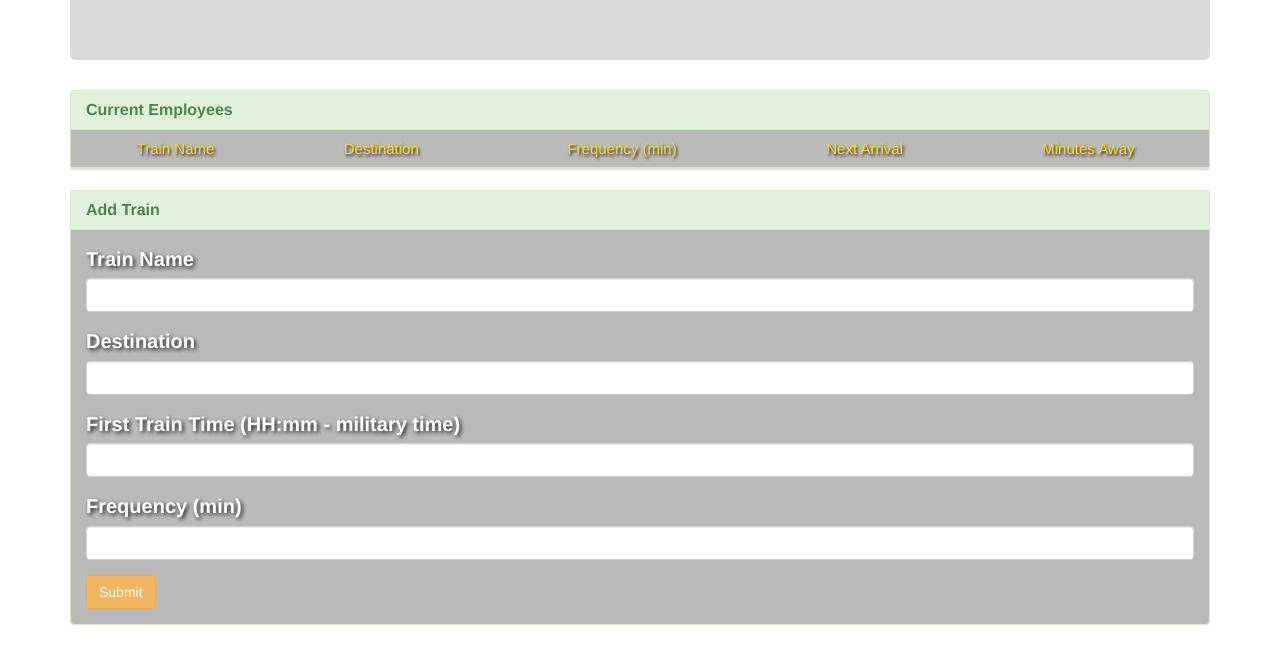
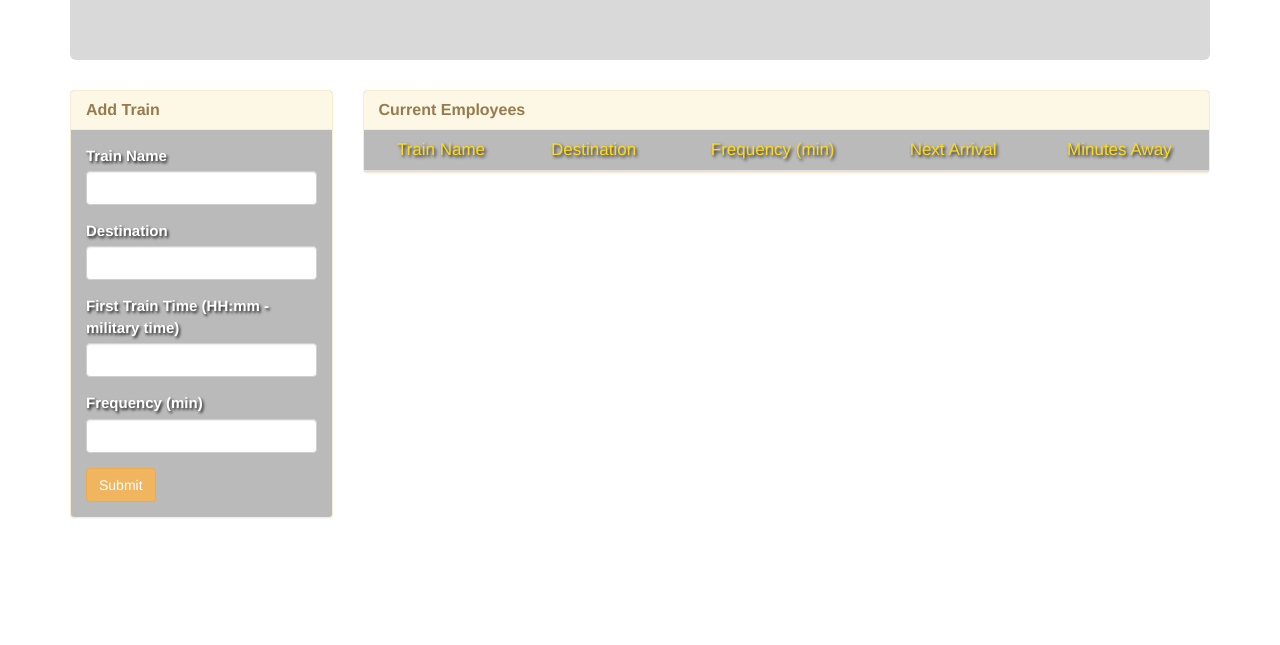
Before and after one commit to rickpicolli/train-scheduler, a plain HTML site: page index.html in a window 1280 px wide. Shown: the part 186-831 px from the top of the page. After the commit the page ends 800 px from the top, so only its background shows below. Drawn offline with nearby package versions, Linux system fonts and the light colour scheme; no server answers.

Commit message:
debugging and adding a screenshot to update readme

```diff
--- a/assets/css/style.css
+++ b/assets/css/style.css
@@ -45,13 +45,13 @@
 
 	color: white !important;
 	text-shadow: black 0.1em 0.1em 0.2em;
-	font-size: 20px;
+	font-size: 15px;
 }
 
 table th {
 	color: gold !important;
 	text-shadow: black 0.1em 0.1em 0.2em;
-	font-size: 15px;
+	font-size: 17px;
 	text-align: center;
 }
 
@@ -59,7 +59,7 @@ table td{
 	text-align: center;
 	color: white !important;
 	text-shadow: black 0.1em 0.1em 0.2em;
-	font-size: 15px;
+	font-size: 17px;
 }
 
 
--- a/assets/javascript/app.js
+++ b/assets/javascript/app.js
@@ -36,7 +36,7 @@ $(document).ready(function() {
 		firstTrainTime = $("#time-input").val().trim();
 		frequency = $("#frequency-input").val().trim();
 		currentTime = moment();
-		firstTimeConverted = moment(firstTrainTime, "hh:mm").subtract(1, "years").format("X");
+		firstTimeConverted = moment(firstTrainTime, "hh:mm").subtract(1, "years");
 
 		difference = moment().diff(moment(firstTimeConverted), "minutes");
 		trainRemain = difference % frequency
@@ -77,8 +77,7 @@ database.ref().on("child_added", function(snapshot) {
 		"<td>" + snapshot.val().destination + "</td>" +
 		"<td>" + snapshot.val().frequency + "</td>" +
 		"<td>" + snapshot.val().nextArrival + "</td>" +
-		"<td>" + snapshot.val().minutesAway + "</td>" +
-		"</tr>"	);
+		"<td>" + snapshot.val().minutesAway + "</td>" + "</tr>"	);
 
 
 }, function(errorObject){
--- a/index.html
+++ b/index.html
@@ -22,29 +22,8 @@
 
     <div class="row">
 
-      <div class="col-lg-12">
-        <div class="panel panel-success">
-					<div class="panel-heading">
-            <h3 class="panel-title"><strong>Current Employees</strong></h3>
-          </div>
-						<table class="table">
-  						<thead>
-   							<tr>
-     							<th>Train Name</th>
-      						<th>Destination</th>
-        					<th>Frequency (min)</th>
-         					<th>Next Arrival</th>
-        					<th>Minutes Away</th>
-        				</tr>
-     					</thead>
-  						<tbody>
-     					</tbody>
-					</table>
-				</div>
-			</div>
-		</div>
-
-		<div class="panel panel-success">
+    	<div class="col-md-3">
+		<div class="panel panel-warning">
             <div class="panel-heading">
               <h3 class="panel-title"><strong>Add Train</strong></h3>
             </div>
@@ -71,10 +50,36 @@
               </form>
 
             </div>
-
+						</div>
           </div>
 
+      <div class="col-md-9">
+        <div class="panel panel-warning">
+					<div class="panel-heading">
+            <h3 class="panel-title"><strong>Current Employees</strong></h3>
+          </div>
+						<table class="table">
+  						<thead>
+   							<tr>
+     							<th>Train Name</th>
+      						<th>Destination</th>
+        					<th>Frequency (min)</th>
+         					<th>Next Arrival</th>
+        					<th>Minutes Away</th>
+        				</tr>
+     					</thead>
+  						<tbody>
+     					</tbody>
+					</table>
+				</div>
+			</div>
+
+
+
+
+
         </div>
+      </div>
 
 
 
```
Also changed, not shown: assets/images/screenshot.png (added).
